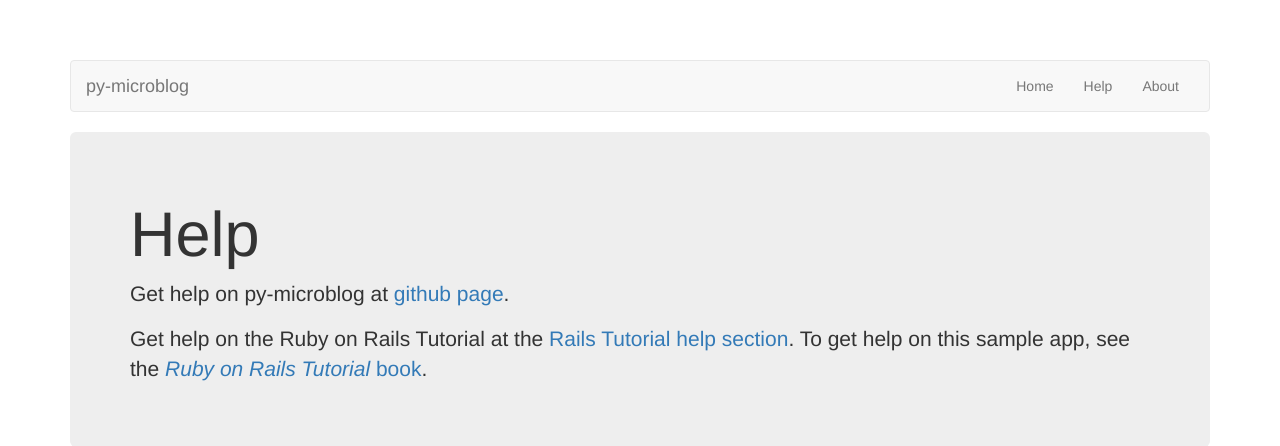
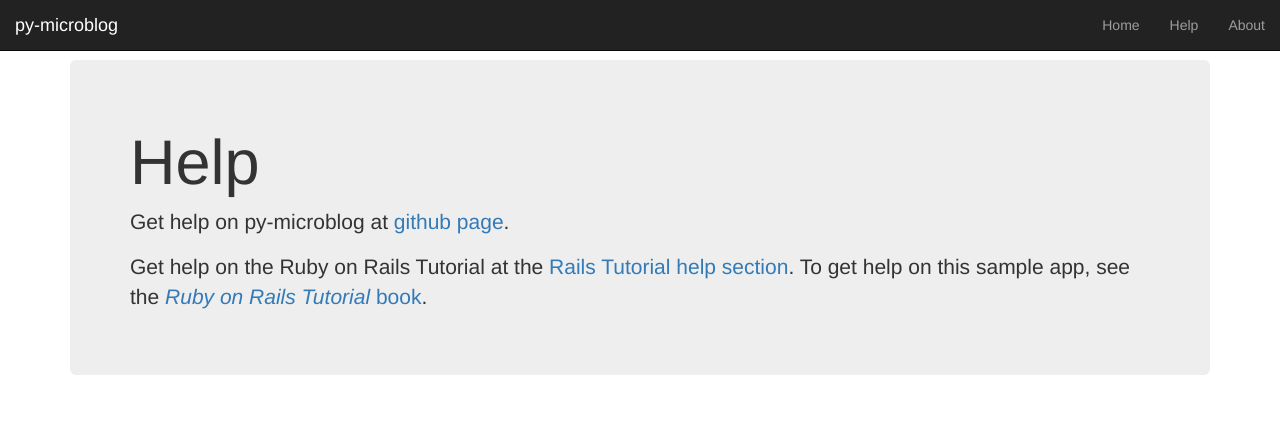
Before and after one commit to gowda/py-microblog, a Flask app: page /help in a window 1280 px wide. Shown: the top 446 px of the page. Run offline with Flask 2, Linux system fonts and the light colour scheme; some libraries are stand-ins or nearby versions.

Commit message:
Fix the navigation bar to the top

```diff
--- a/microblog/templates/layout.html
+++ b/microblog/templates/layout.html
@@ -13,7 +13,7 @@
 </head>
 <body>
 <div class="container">
-  <nav class="navbar navbar-default">
+  <nav class="navbar navbar-fixed-top navbar-inverse">
     <div class="container-fluid">
       <div class="navbar-header">
         <button type="button" class="navbar-toggle collapsed"
```
